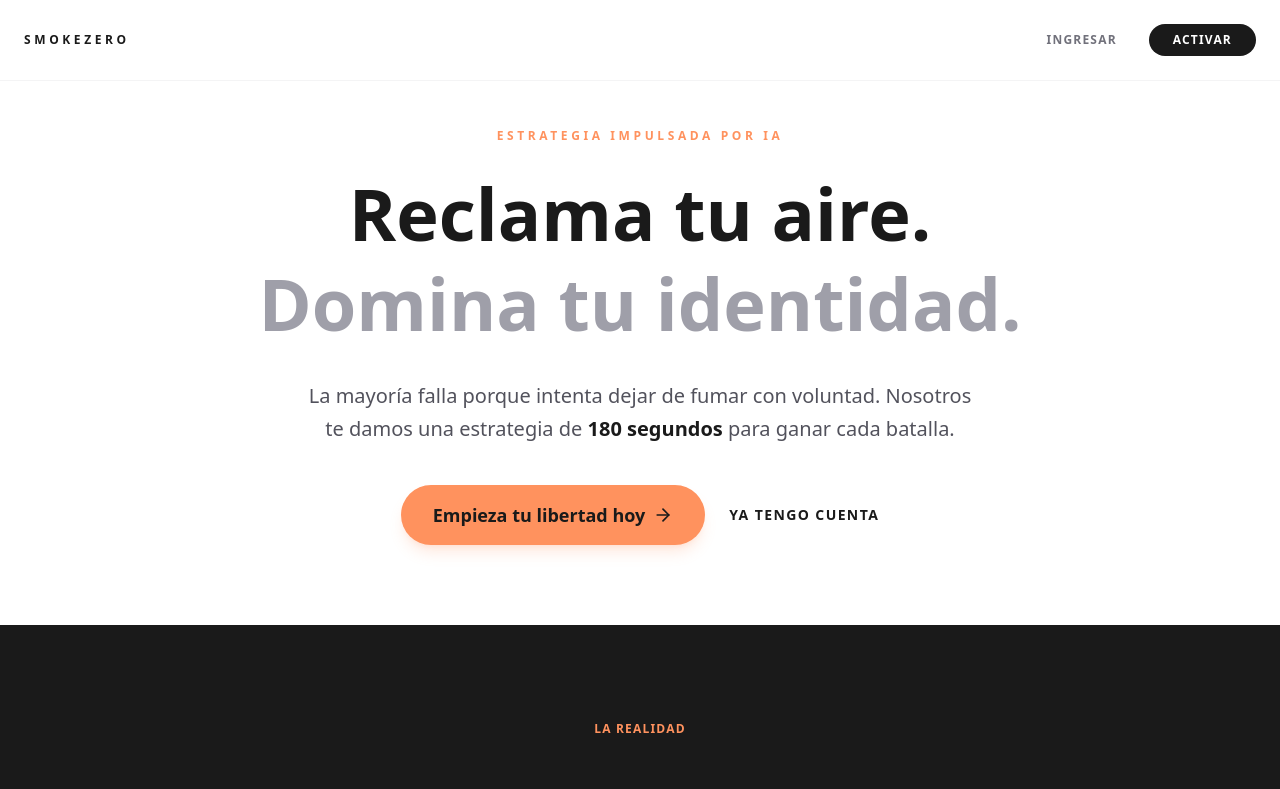
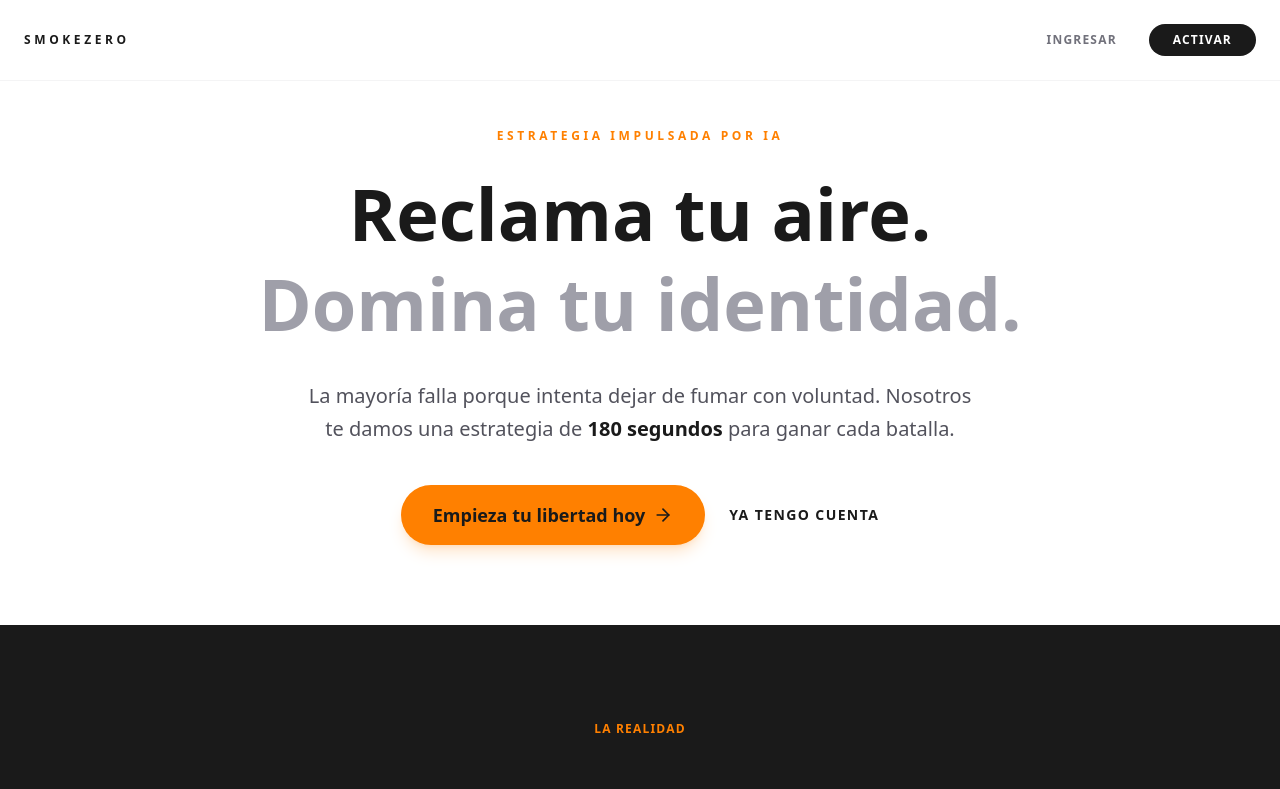
Before and after one commit to jpdifiori/smokezero, a Next.js app: page / in a window 1280 px wide. Shown: the top 789 px of the page. Built offline with nearby package versions, Linux system fonts and the light colour scheme; no server answers; a web font is replaced by a local one.

Commit message:
style: set MasterButton orange to #ff8000

```diff
--- a/src/app/globals.css
+++ b/src/app/globals.css
@@ -5,7 +5,7 @@
   /* Core Black */
   --foreground: #ffffff;
   --lime-lift: #D1FF74;
-  --orange-pulse: #FF925E;
+  --orange-pulse: #ff8000;
 }
 
 @theme inline {
@@ -13,7 +13,7 @@
   --color-foreground: var(--foreground);
   --color-core-black: #1A1A1A;
   --color-lime-lift: #D1FF74;
-  --color-orange-pulse: #FF925E;
+  --color-orange-pulse: #ff8000;
   --font-sans: var(--font-geist-sans);
   --font-mono: var(--font-geist-mono);
   --font-serif: var(--font-serif);
--- a/src/components/intervention/MasterButton.tsx
+++ b/src/components/intervention/MasterButton.tsx
@@ -39,7 +39,7 @@ export function MasterButton({ onClick, disabled }: MasterButtonProps) {
                 }}
                 whileHover={{ scale: 1.05 }}
                 whileTap={{ scale: 0.95 }}
-                className="w-36 h-36 md:w-48 md:h-48 rounded-full bg-orange-pulse text-core-black font-bold text-lg md:text-2xl shadow-[0_0_30px_rgba(255,146,94,0.15)] z-10 flex flex-col items-center justify-center border-2 border-white/5 hover:border-white/20 transition-all duration-700"
+                className="w-36 h-36 md:w-48 md:h-48 rounded-full bg-orange-pulse text-core-black font-bold text-lg md:text-2xl shadow-[0_0_35px_rgba(255,128,0,0.2)] z-10 flex flex-col items-center justify-center border-2 border-white/5 hover:border-white/20 transition-all duration-700"
             >
                 <span className="uppercase tracking-[0.3em] text-[10px] md:text-xs mb-1 opacity-70">Urge?</span>
                 <span className="tracking-tighter">RESISTIR</span>
```
